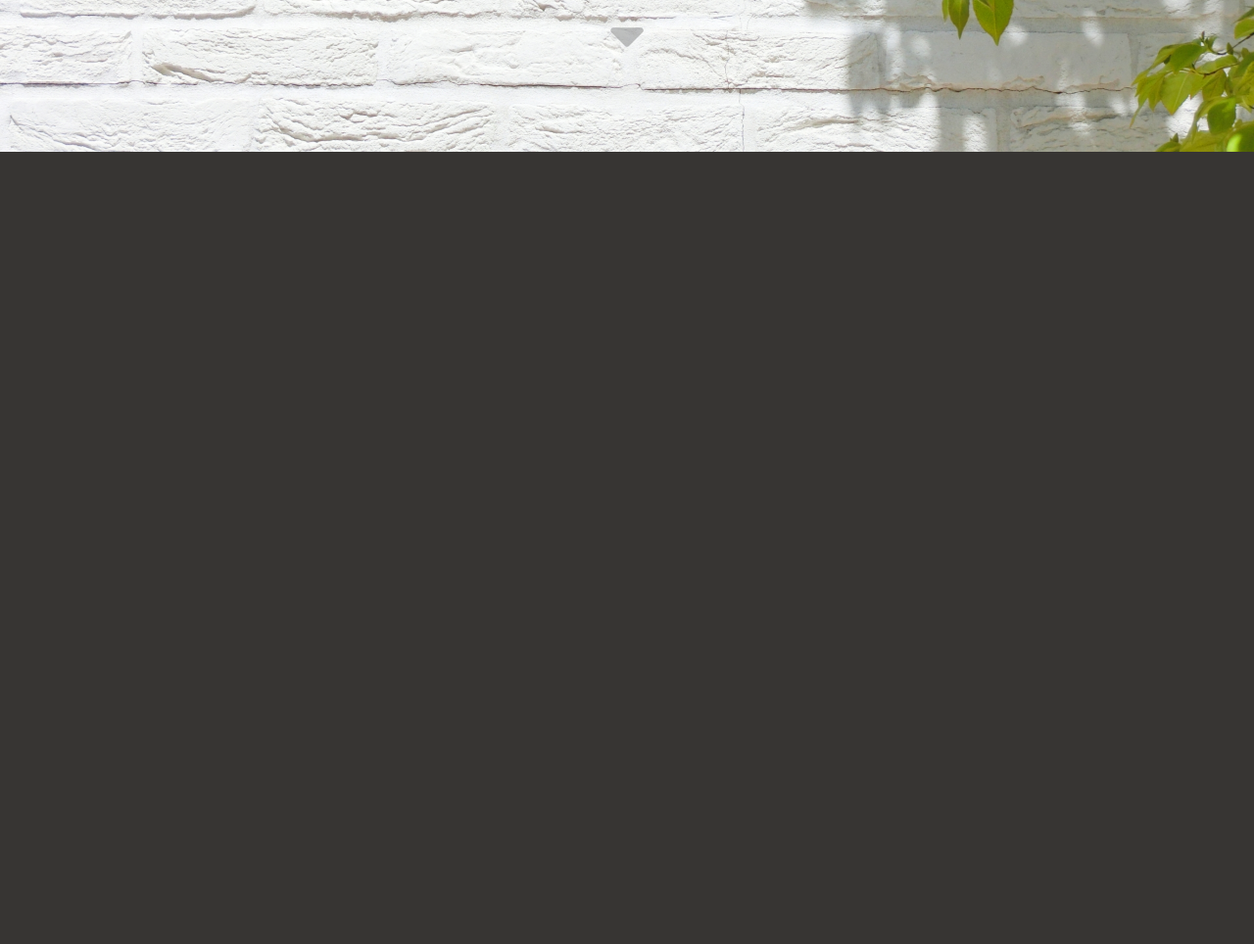
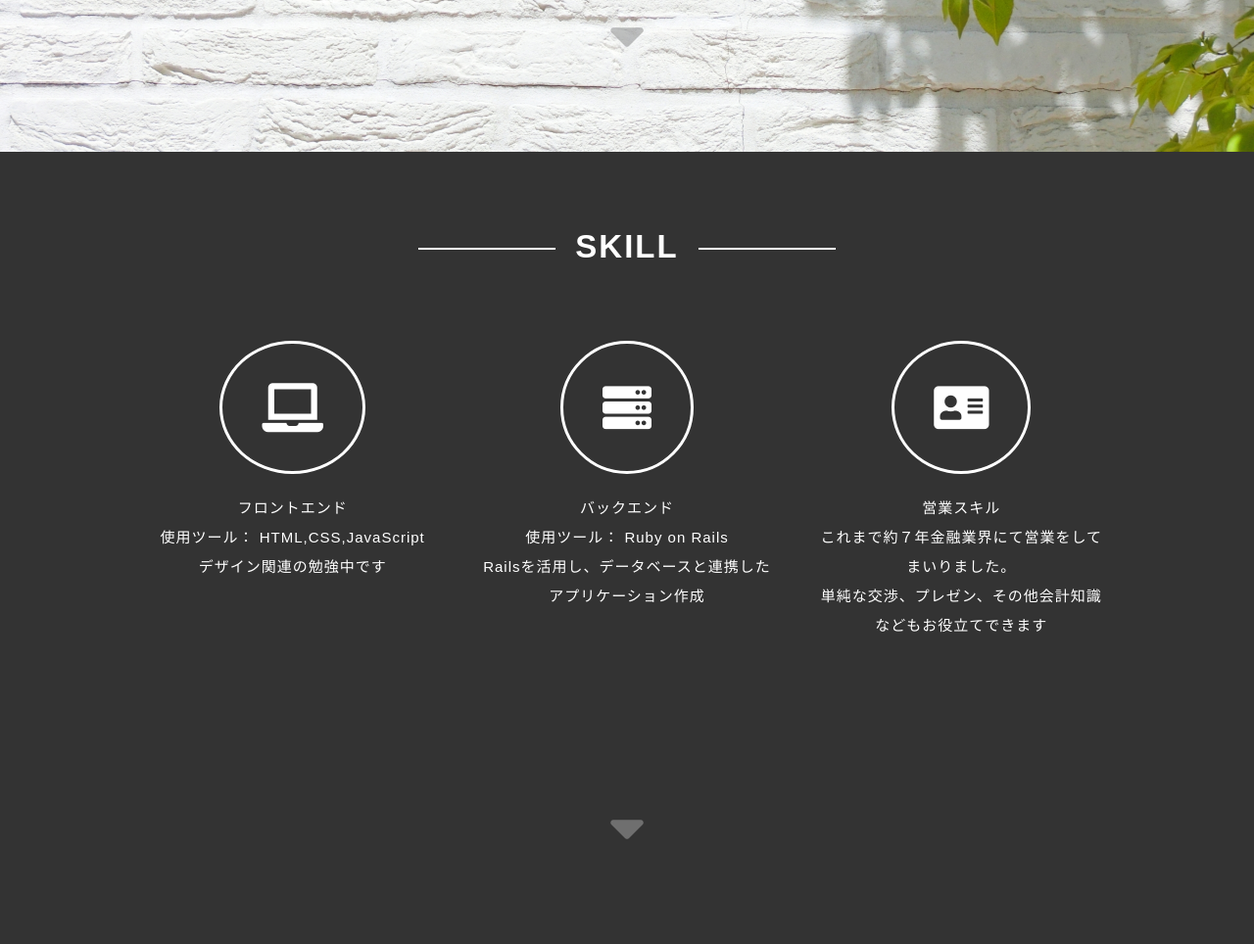
Before and after one commit to KyosukeUryu/portfolio_web, a PHP site: page / in a window 1280 px wide. Shown: the part 2545-3509 px from the top of the page at 98% size. Before the commit the page ends 2700 px from the top, so only its background shows below. Run offline with PHP 8.4, Linux system fonts and the light colour scheme; some libraries are stand-ins or nearby versions; some web fonts are replaced.

Commit message:
[add]skillセクション作成

```diff
--- a/css/style.css
+++ b/css/style.css
@@ -62,6 +62,7 @@ body {
   text-decoration: none;
   font-size: 2.3rem;
   color: #355242;
+  line-height: 1;
 }
 .button:hover {
   opacity: 0.8;
@@ -138,8 +139,8 @@ body {
   background-color: #333;
 }
 .announce {
+  margin-bottom: 50px;
   letter-spacing: 2px;
-  padding-bottom: 50px;
 }
 .works-contents {
   width: 70%;
@@ -164,11 +165,11 @@ body {
   opacity: 0.8;
 }
 .work-link::after {
-  content: 'Coming soon';
+  content: 'Coming soon!';
   opacity: 0;
   position: absolute;
   display: block;
-  top: -150%;
+  top: -100%;
   left: 33%;
   padding: 8px;
   border: solid 3px #f59342;
@@ -177,7 +178,7 @@ body {
   border-radius: 10%;
   color: #f59342;
   background-color: #333;
-  transition: all 1s ease-in-out;
+  transition: all 0.5s ease-in-out;
 }
 .work-link:hover::after {
   opacity: 1;
@@ -193,16 +194,35 @@ body {
   transition: transform 0.3s;
   transform-origin:left bottom;
 }
-/* .work-image:hover {
-  transform: scale(1.2);
-} */
-/* .work-box::after {
-  content: '';
-  position: absolute;
-  top: 0;
-  left: 0;
+/* ここまでworksセクション */
+.skill {
   width: 100%;
-  height: 427px;
-  background-color: rgba(0, 0, 0, 0.3);
-  border-radius:  10px;
-} */
+  background-color: #333;
+  color: #fff;
+}
+.skill-blocks {
+  width: 80%;
+  margin: 0 auto;
+  display: table;
+  table-layout: fixed;
+}
+.skill-box {
+  display: table-cell;
+}
+.skill-icon {
+  font-size: 5rem;
+  padding: 40px;
+  border: 3px solid #fff;
+  border-radius: 50%;
+  transition: transform 0.5s ease-in-out;
+}
+.skill-box:hover .skill-icon {
+  transform: rotate(360deg);
+}
+.skill-text {
+  font-size: 1.5rem;
+  letter-spacing: 1px;
+  line-height: 2;
+  padding: 20px;
+  margin-bottom: 50px;
+}
--- a/index.html
+++ b/index.html
@@ -62,8 +62,37 @@
           <i class="arrow fas fa-sort-down"></i>
         </div>
       </section>
-      <section class="skill">
-
+      <section class="skill" id="skill">
+        <h2 class="heading">SKILL</h2>
+        <div class="skill-blocks">
+          <div class="skill-box">
+            <i class="skill-icon fas fa-laptop"></i>
+            <p class="skill-text">
+              フロントエンド<br>
+              使用ツール： HTML,CSS,JavaScript<br>
+              デザイン関連の勉強中です
+            </p>
+          </div>
+          <div class="skill-box">
+            <i class="skill-icon fas fa-server"></i>
+            <p class="skill-text">
+              バックエンド<br>
+              使用ツール： Ruby on Rails<br>
+              Railsを活用し、データベースと連携したアプリケーション作成
+            </p>
+          </div>
+          <div class="skill-box">
+            <i class="skill-icon fas fa-address-card"></i>
+            <p class="skill-text">
+              営業スキル<br>
+              これまで約７年金融業界にて営業をしてまいりました。<br>
+              単純な交渉、プレゼン、その他会計知識などもお役立てできます
+            </p>
+          </div>
+        </div>
+        <div class="arrow-down">
+          <i class="arrow fas fa-sort-down"></i>
+        </div>
       </section>
       <section class="contact">
 
```
